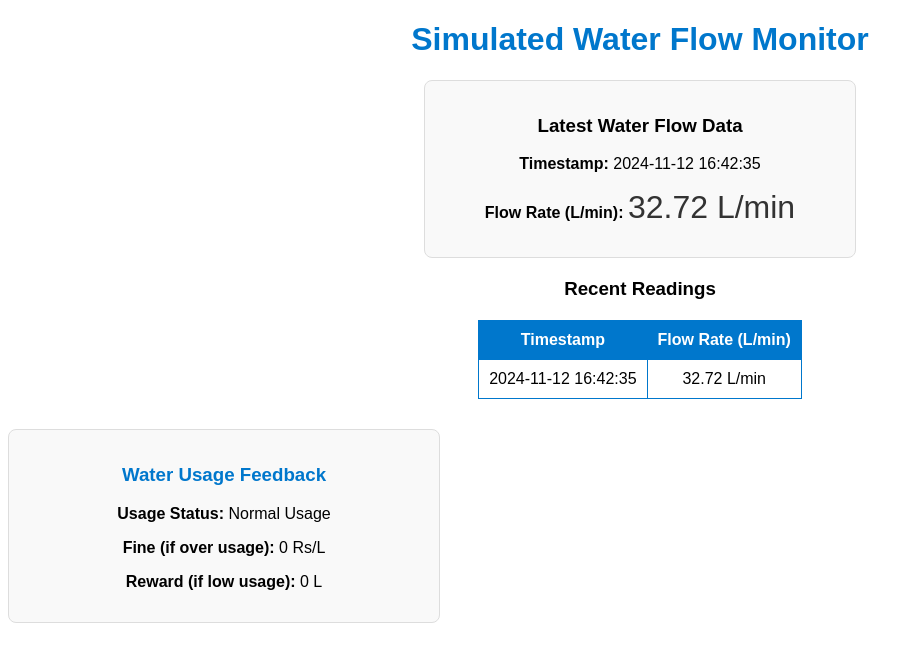
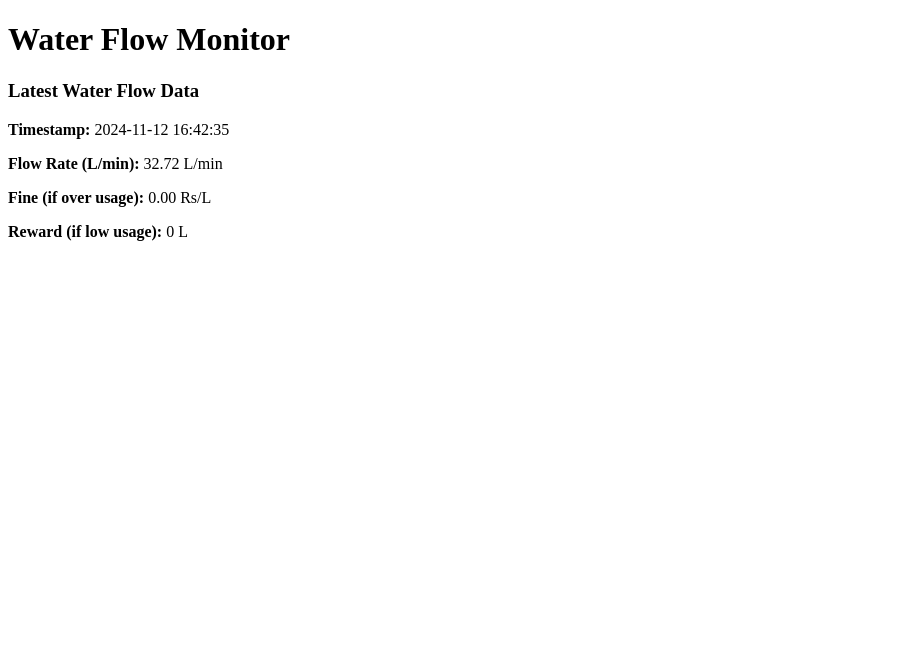
Before and after one commit to Nandan-2004/Smart-Water-Monitor, a Flask app: template templates/index.html in a window 1280 px wide. Shown: the top 662 px of the page, without its empty margins (0-924 px from the left). Run offline with Flask 2, Linux system fonts and the light colour scheme; the template is opened without the code that fills it, so the values that code supplies are empty.

Commit message:
Initial commit

```diff
--- a/app.py
+++ b/app.py
@@ -3,10 +3,6 @@
 from datetime import datetime
 
 app = Flask(__name__)
-
-@app.route('/')
-def index():
-    return "Welcome to the Water Flow Monitor API!"
 
 @app.route('/get_data')
 def get_data():
@@ -35,4 +31,4 @@
         return jsonify({"error": "Unable to generate data"}), 500
 
 if __name__ == '__main__':
-    app.run(debug=False)
+    app.run(debug=True)
--- a/templates/index.html
+++ b/templates/index.html
@@ -3,83 +3,42 @@
 <head>
     <meta charset="UTF-8">
     <meta name="viewport" content="width=device-width, initial-scale=1.0">
-    <title>Simulated Water Flow Monitor</title>
-    <link rel="stylesheet" type="text/css" href="{{ url_for('static', filename='css/style.css') }}">
+    <title>Water Flow Monitor</title>
 </head>
 <body>
-    <h1>Simulated Water Flow Monitor</h1>
+    <h1>Water Flow Monitor</h1>
     <div id="data-display">
         <h3>Latest Water Flow Data</h3>
         <p><strong>Timestamp:</strong> <span id="timestamp">Waiting for data...</span></p>
         <p><strong>Flow Rate (L/min):</strong> <span id="flow-rate">Waiting for data...</span></p>
-    </div>
-
-    <div>
-        <h3>Recent Readings</h3>
-        <table id="data-table" border="1">
-            <tr>
-                <th>Timestamp</th>
-                <th>Flow Rate (L/min)</th>
-            </tr>
-        </table>
-    </div>
-
-    <!-- New Dashboard for Penalty and Reward -->
-    <div id="penalty-reward-dashboard">
-        <h3>Water Usage Feedback</h3>
-        <p><strong>Usage Status:</strong> <span id="usage-status">Waiting for data...</span></p>
         <p><strong>Fine (if over usage):</strong> <span id="fine">0</span> Rs/L</p>
         <p><strong>Reward (if low usage):</strong> <span id="reward">0</span> L</p>
     </div>
 
     <script>
         document.addEventListener('DOMContentLoaded', () => {
-            const highUsageThreshold = 80.0;  // High usage threshold
-            const lowUsageThreshold = 10.0;   // Low usage threshold
-            const fineRate = 5.0;  // Fine rate for high usage
-            const rewardAmount = 2;  // Reward for low usage
-
-            // Fetch data from the Flask server
             async function fetchData() {
                 try {
                     const response = await fetch('/get_data');
                     const data = await response.json();
 
+                    // Update the live flow rate display
                     document.getElementById('flow-rate').textContent = `${data.flow_rate} L/min`;
+
+                    // Update the timestamp
                     document.getElementById('timestamp').textContent = data.timestamp;
 
-                    const table = document.getElementById('data-table');
-                    const newRow = table.insertRow(1); // Insert at the top
-                    const timestampCell = newRow.insertCell(0);
-                    const flowRateCell = newRow.insertCell(1);
-
-                    timestampCell.textContent = data.timestamp;
-                    flowRateCell.textContent = `${data.flow_rate} L/min`;
-
-                    // Apply penalty or reward
-                    if (data.flow_rate > highUsageThreshold) {
-                        document.getElementById('usage-status').textContent = "High Usage - Fine Applied";
-                        const fine = (data.flow_rate - highUsageThreshold) * fineRate;
-                        document.getElementById('fine').textContent = fine.toFixed(2);
-                        document.getElementById('reward').textContent = '0';
-                    } else if (data.flow_rate < lowUsageThreshold) {
-                        document.getElementById('usage-status').textContent = "Low Usage - Reward Applied";
-                        document.getElementById('reward').textContent = rewardAmount;
-                        document.getElementById('fine').textContent = '0';
-                    } else {
-                        document.getElementById('usage-status').textContent = "Normal Usage";
-                        document.getElementById('fine').textContent = '0';
-                        document.getElementById('reward').textContent = '0';
-                    }
-
+                    // Fine and reward logic display
+                    document.getElementById('fine').textContent = data.fine.toFixed(2);
+                    document.getElementById('reward').textContent = data.reward;
                 } catch (error) {
                     console.error("Error fetching data:", error);
                 }
             }
 
-            // Poll every 60 seconds
+            // Fetch data immediately on page load and set interval to fetch every 60 seconds
+            fetchData();
             setInterval(fetchData, 60000);
-            fetchData();  // Fetch data immediately when the page loads
         });
     </script>
 </body>
```
Also changed, not shown: vercel.json.
